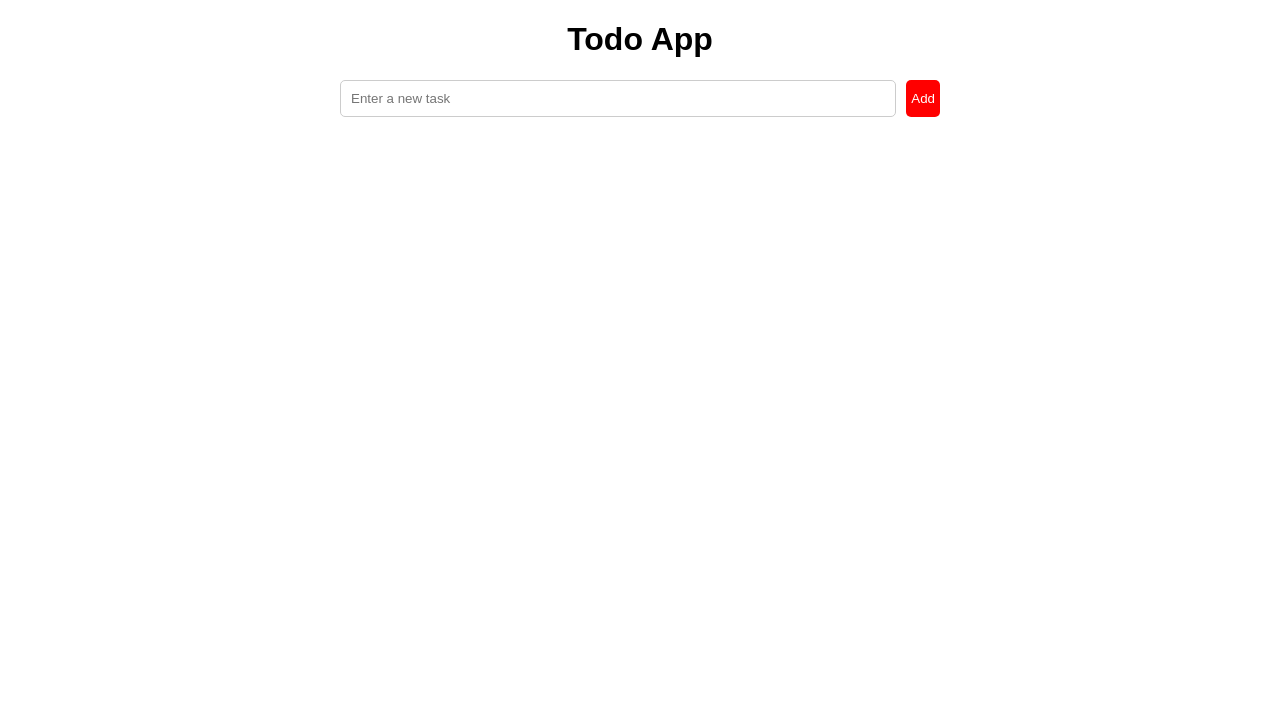
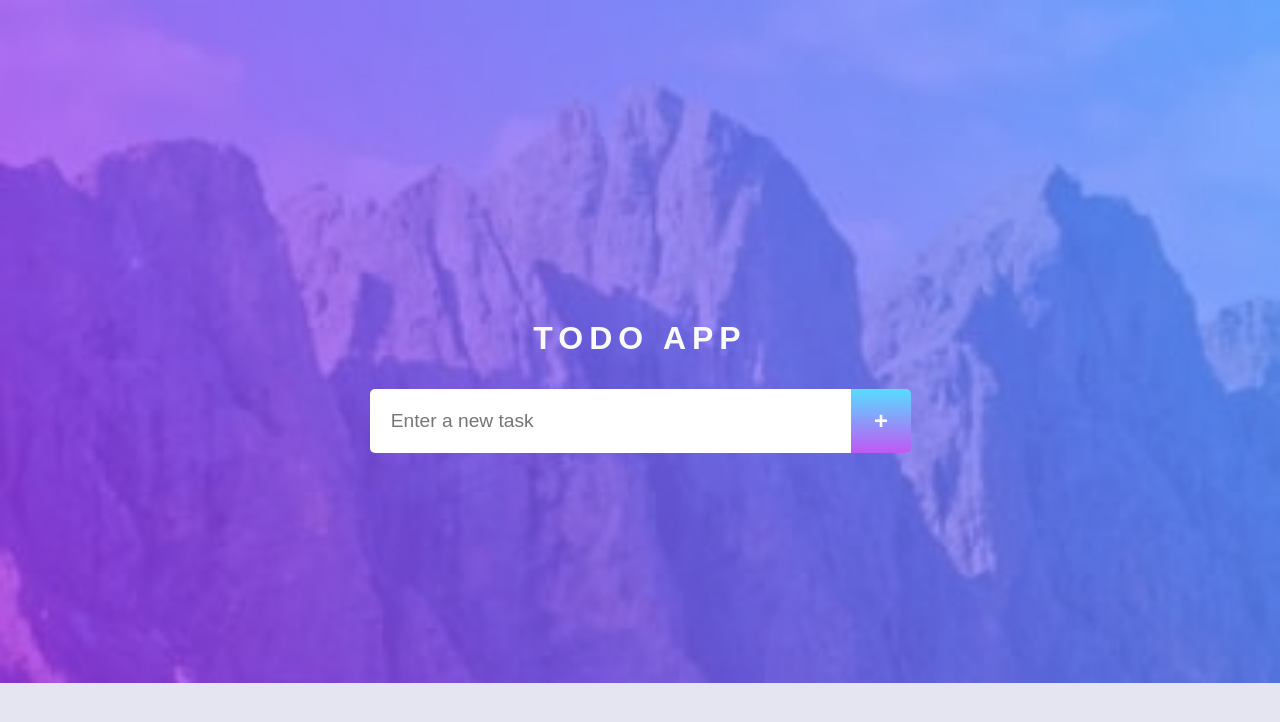
Before and after one commit to darkusphantom/todo-app-vue, a Nuxt app: page / in a window 1280 px wide. Shown: the top 722 px of the page. Built offline with nearby package versions, Linux system fonts and the light colour scheme.

Commit message:
feat: improve styles of page

```diff
--- a/app.vue
+++ b/app.vue
@@ -1,15 +1,21 @@
 <template>
   <div class="container">
-    <h1>Todo App</h1>
-    <form @submit.prevent="addTodo">
-      <input type="text" v-model="newTodo" placeholder="Enter a new task" />
-      <button id="add-todo" type="submit">Add</button>
-    </form>
-    <ul>
-      <li id="task-list" v-for="(todo, index) in todos" :key="index">
-        <input type="checkbox" v-model="todo.done" />
-        <span :class="{ done: todo.done }">{{ todo.text }}</span>
-        <button @click="removeTodo(index)">Delete</button>
+    <h1 class="title">Todo App</h1>
+    <section class="container-add-task">
+      <!-- <p class="task-count">Total de tareas: {{ todos.length }}</p> -->
+      <form class="task-form" @submit.prevent="addTodo">
+        <input class="task-input" type="text" v-model="newTodo" placeholder="Enter a new task" />
+        <button id="add-todo" class="btn-add" type="submit">+</button>
+      </form>
+    </section>
+    <ul class="task-list" v-if="todos.length">
+      <li id="task" class="container-task" v-for="(todo, index) in todos" :key="index">
+        <div class="checkbox-container">
+          <input class="task-checkbox" type="checkbox" v-model="todo.done" />
+          <div class="checkbox-marker"></div>
+        </div>
+        <span class="task-name" :class="{ done: todo.done }">{{ todo.text }}</span>
+        <button class="btn-delete" @click="removeTodo(index)">X</button>
       </li>
     </ul>
   </div>
@@ -35,7 +41,8 @@ export default defineComponent({
       if (newTodo.value.trim()) {
         todos.value.push({ text: newTodo.value, done: false });
         newTodo.value = "";
-        store.commit("increment");
+        // store.commit("increment");
+        // console.log(store.state.count);
       }
     };
 
@@ -55,36 +62,26 @@ export default defineComponent({
 </script>
 
 <style lang="scss">
-.container {
-  max-width: 600px;
-  margin: 0 auto;
-  font-family: Arial, sans-serif;
+:root {
+  --page-background: hsl(236, 33%, 92%);
+  --container-task-background: hsl(0, 0%, 98%);
+  --mark-checkbox-background: linear-gradient(#57ddff, #c058f3);
+  --mark-color-text: hsl(236, 9%, 61%);
+  --color-text: hsl(235, 19%, 35%);
+  --color-text-alternative: hsl(0, 0%, 98%);
+  --normal-text-size: 1.2rem;
 }
 
-h1 {
-  text-align: center;
+html {
+  background: var(--page-background);
+  margin: 0;
 }
 
-form {
-  display: flex;
-  margin-bottom: 20px;
-}
-
-input[type="text"] {
-  flex: 1;
-  padding: 10px;
-  border: 1px solid #ccc;
-  border-radius: 5px;
-}
-
-button {
-  margin-left: 10px;
-  padding: 10px;
-  background-color: #0099ff;
-  color: white;
-  border: none;
-  border-radius: 5px;
-  cursor: pointer;
+body {
+  background: url('./assets/bg-mobile-light.jpg') no-repeat;
+  background-size: contain;
+  height: 100vh;
+  margin: 0;
 }
 
 ul {
@@ -92,32 +89,143 @@ ul {
   padding: 0;
 }
 
-li {
+button {
+  padding: 5px;
+  color: var(--color-text);
+  background: transparent;
+  border: none;
+  border-radius: 5px;
+  cursor: pointer;
+  font-size: 1.5rem;
+}
+
+
+.container {
+  max-width: 600px;
+  margin: 0 auto;
+  padding: calc(100% - 75vw) 0 2rem;
+  font-family: Arial, sans-serif;
+}
+
+.container-add-task {
+  margin-bottom: 20px;
+}
+
+.title {
+  margin: 0 0 2rem;
+  text-align: center;
+  color: var(--color-text-alternative);
+  text-transform: uppercase;
+  letter-spacing: 6px;
+}
+
+.container-task {
   display: flex;
   align-items: center;
+  gap: 12px;
+  padding: 1.5rem;
   margin-bottom: 10px;
+  border-bottom: 1px solid #000;
 }
 
-input[type="checkbox"] {
-  margin-right: 10px;
+.container-task:last-child {
+  border-bottom: none;
+  margin-bottom: 0;
 }
 
-span {
-  flex: 1;
+.task-list {
+  width: 90%;
+  margin: 0 auto 0 auto;
+  border-radius: 5px;
+  background: var(--container-task-background);
 }
 
-span.done {
+.task-form {
+  display: flex;
+  margin-bottom: 20px;
+  position: relative;
+  width: 90%;
+  margin: 0 auto;
+}
+
+.task-input {
+  flex: 1;
+  padding: 1.3rem;
+  font-size: var(--normal-text-size);
+  border-radius: 5px;
+  border: none;
+}
+
+.btn-add {
+  position: absolute;
+  right: -1px;
+  width: 60px;
+  height: 100%;
+  border-radius: 0 5px 5px 0;
+  background: var(--mark-checkbox-background);
+  color: var(--color-text-alternative);
+  font-weight: 700;
+}
+
+.task-name {
+  flex: 1;
+  font-size: var(--normal-text-size);
+  color: var(--color-text);
+}
+
+.task-name.done {
   text-decoration: line-through;
   color: #999;
 }
 
-button {
-  margin-left: 10px;
-  padding: 5px;
-  background-color: #ff0000;
-  color: white;
-  border: none;
-  border-radius: 5px;
+.task-count {
+  margin-bottom: 12px;
+  font-size: .9rem;
+  text-align: center;
+}
+
+/* Estilos para el contenedor del checkbox */
+.checkbox-container {
+  display: flex;
+  justify-content: center;
+  align-items: center;
+}
+
+/* Estilos para el checkbox oculto */
+.task-checkbox {
+  position: absolute;
+  opacity: 0;
+  margin: 0;
+}
+
+/* Estilos para el marcador del checkbox */
+.checkbox-marker {
+  display: inline-block;
+  width: 20px;
+  height: 20px;
+  border-radius: 50%;
+  border: 2px solid var(--mark-color-text);
+  background-color: #fff;
   cursor: pointer;
 }
+
+/* Estilos para el marcador cuando el checkbox está seleccionado */
+.task-checkbox:checked+.checkbox-marker {
+  background: var(--mark-checkbox-background);
+  border: none;
+  width: 24px;
+  height: 24px;
+}
+
+.task-checkbox:checked+.checkbox-marker::after {
+  content: '✓';
+  color: var(--color-text-alternative);
+  width: 100%;
+  height: 100%;
+  display: flex;
+  justify-content: center;
+  align-items: center;
+  font-size: 1.1rem;
+  font-weight: 700;
+}
 </style>
--- a/nuxt.config.ts
+++ b/nuxt.config.ts
@@ -1,7 +1,25 @@
 // https://nuxt.com/docs/api/configuration/nuxt-config
 export default defineNuxtConfig({
   devtools: { enabled: true },
-  // modules: [
-  //   '@nuxt/test-utils/module'
-  // ]
+  modules: [
+    '@nuxt/test-utils/module'
+  ],
+  // Configuración de los complementos
+  plugins: [],
+
+  // Configuración de los componentes globales
+  components: [],
+
+  // Configuración de los estilos globales
+  css: [],
+
+  // Configuración del directorio de assets
+  dir: {
+    assets: 'assets',
+  },
+
+  devServer: {
+    host: '0.0.0.0',
+    port: 4200
+  }
 })
```
Also changed, not shown: store/store.ts (+12 -2 lines), assets/bg-mobile-light.jpg (added).
